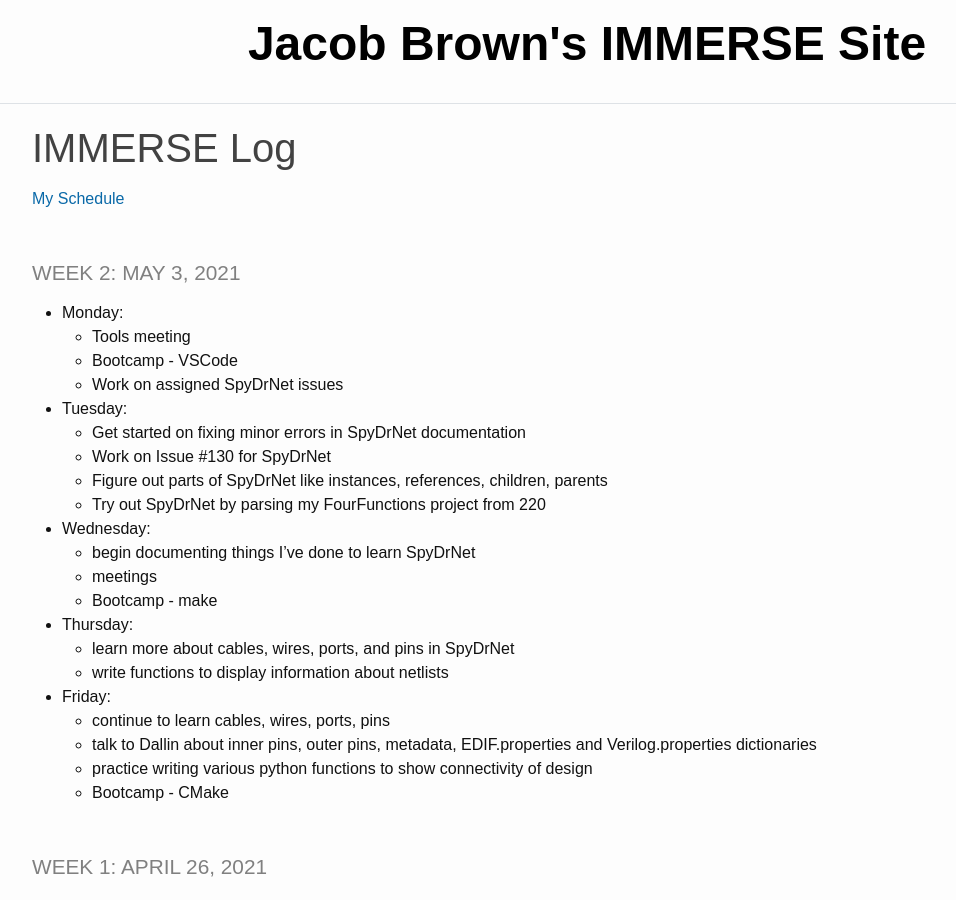
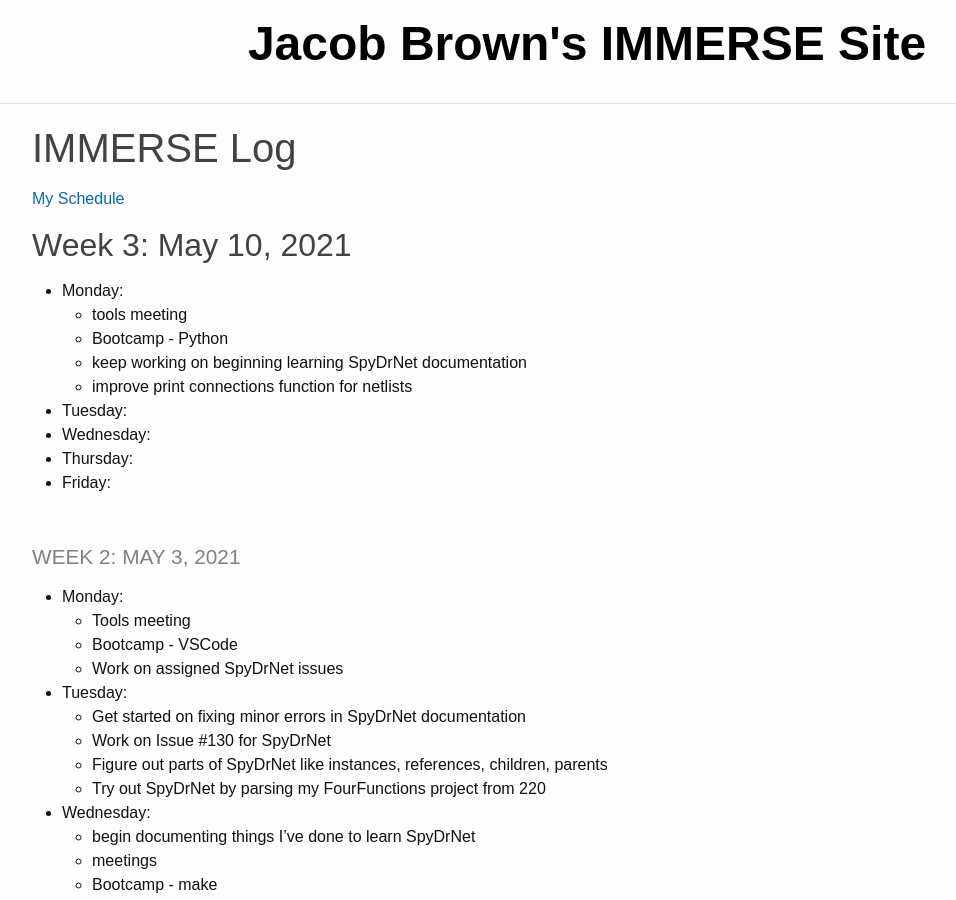
Before and after one commit to jacobdbrown4/jacob_brown, a Jekyll site: the page built from _pages/log.md, in a window 1280 px wide and 900 px high. Shown: the whole window, without its empty margins (53-1009 px from the left). Built offline with Jekyll 4.4.1, drawn with Linux system fonts in a browser that asks for light colours.

Commit message:
update log

```diff
--- a/_pages/log.md
+++ b/_pages/log.md
@@ -4,6 +4,19 @@ title: IMMERSE Log
 ---
 
 [My Schedule](https://jacobdbrown4.github.io/jacob_brown//pages/schedule/)
+
+
+## Week 3: May 10, 2021
+
+* **Monday**:
+  * tools meeting
+  * Bootcamp - Python
+  * keep working on beginning learning SpyDrNet documentation
+  * improve print connections function for netlists
+* **Tuesday**:
+* **Wednesday**:
+* **Thursday**:
+* **Friday**:
 
 ### Week 2: May 3, 2021
 
```
